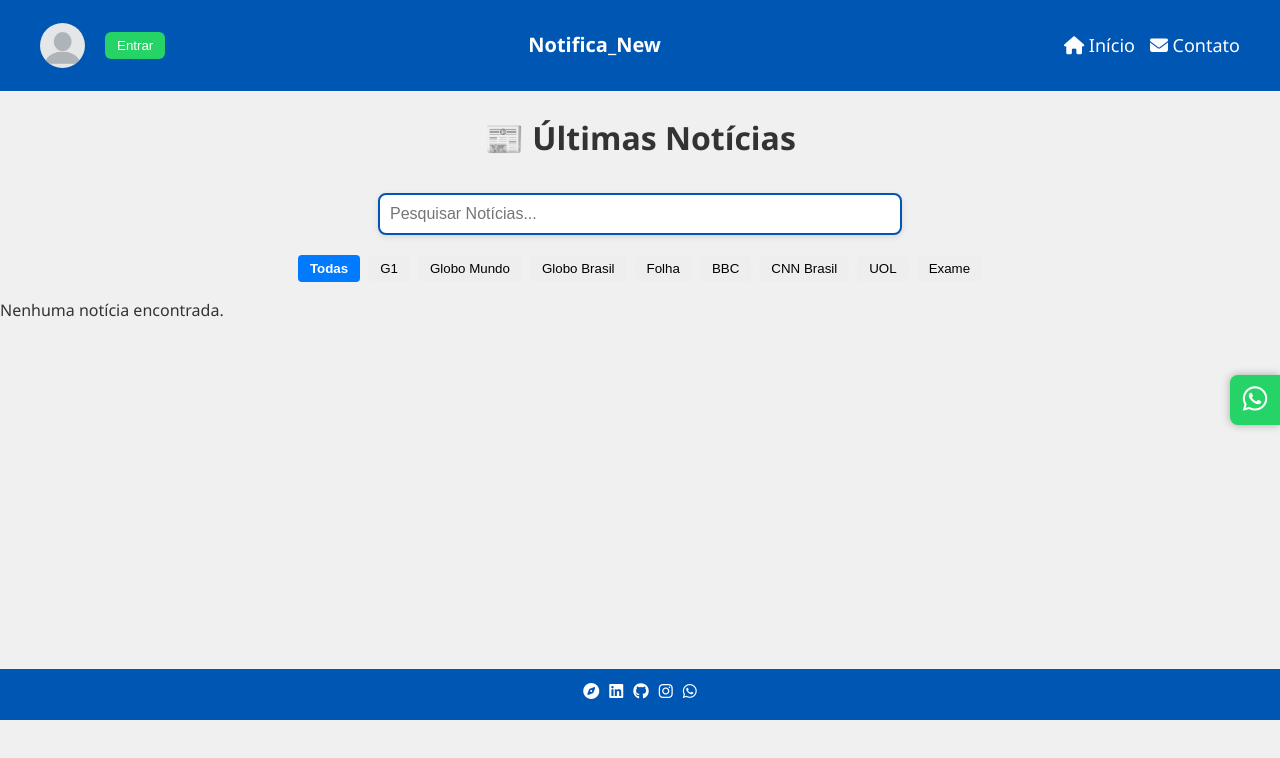
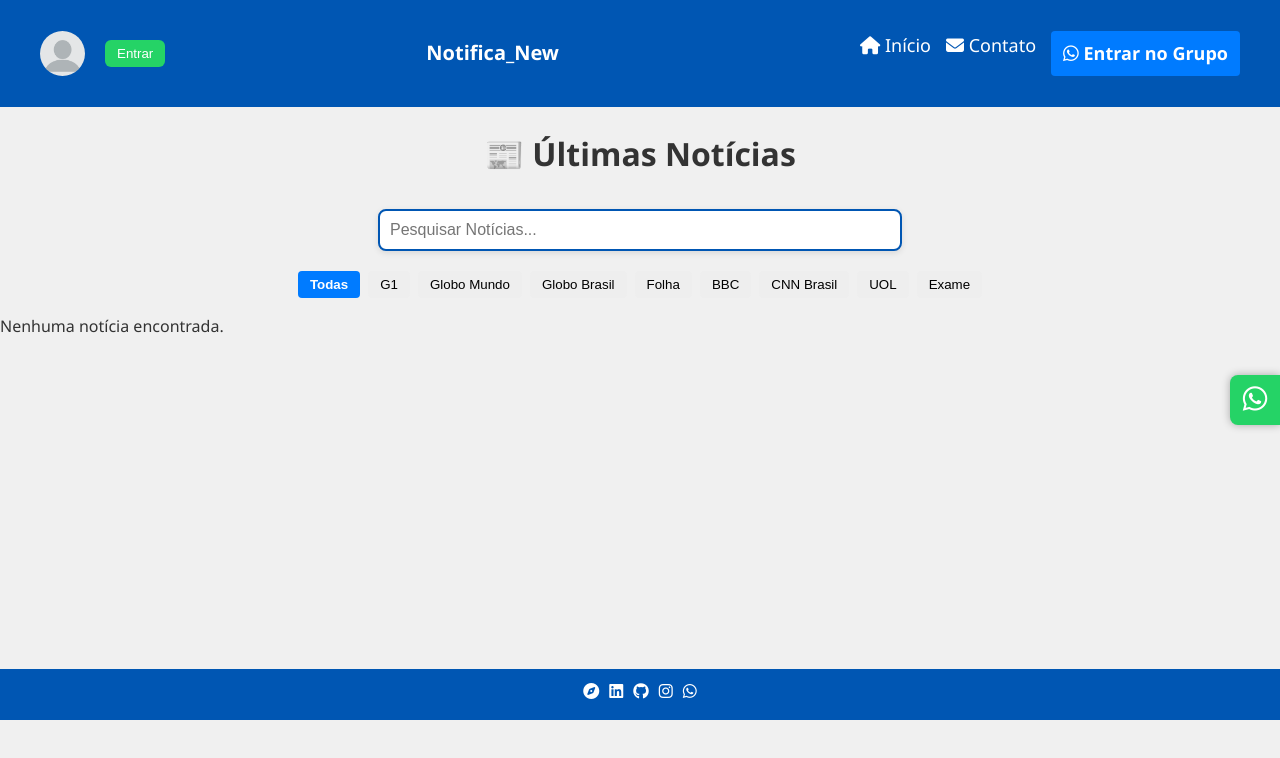
Before and after one commit to AdrainRazini/Notifica_New, a website with bundled scripts: page public/index.html in a window 1280 px wide. Built offline with nearby package versions, Linux system fonts and the light colour scheme; no server answers.

Commit message:
Update index.html

```diff
--- a/public/index.html
+++ b/public/index.html
@@ -13,6 +13,13 @@
 
 </head>
 <body>
+
+  <script>
+
+const convite_url = "https://chat.whatsapp.com/Jw0r2p8UqZfFRNS0xTOWOm"
+
+  </script>
+
   <header>
     <nav>
 
@@ -26,6 +33,9 @@
       <ul class="nav-links">
         <li><a href="#home"><i class="fas fa-home"></i> Início</a></li>
         <li><a href="#contato"><i class="fas fa-envelope"></i> Contato</a></li>
+      <a class="button" href="https://chat.whatsapp.com/Jw0r2p8UqZfFRNS0xTOWOm" target="_blank">
+  <i class="fab fa-whatsapp"></i> Entrar no Grupo
+</a>
       </ul>
     </nav>
   </header>
```
